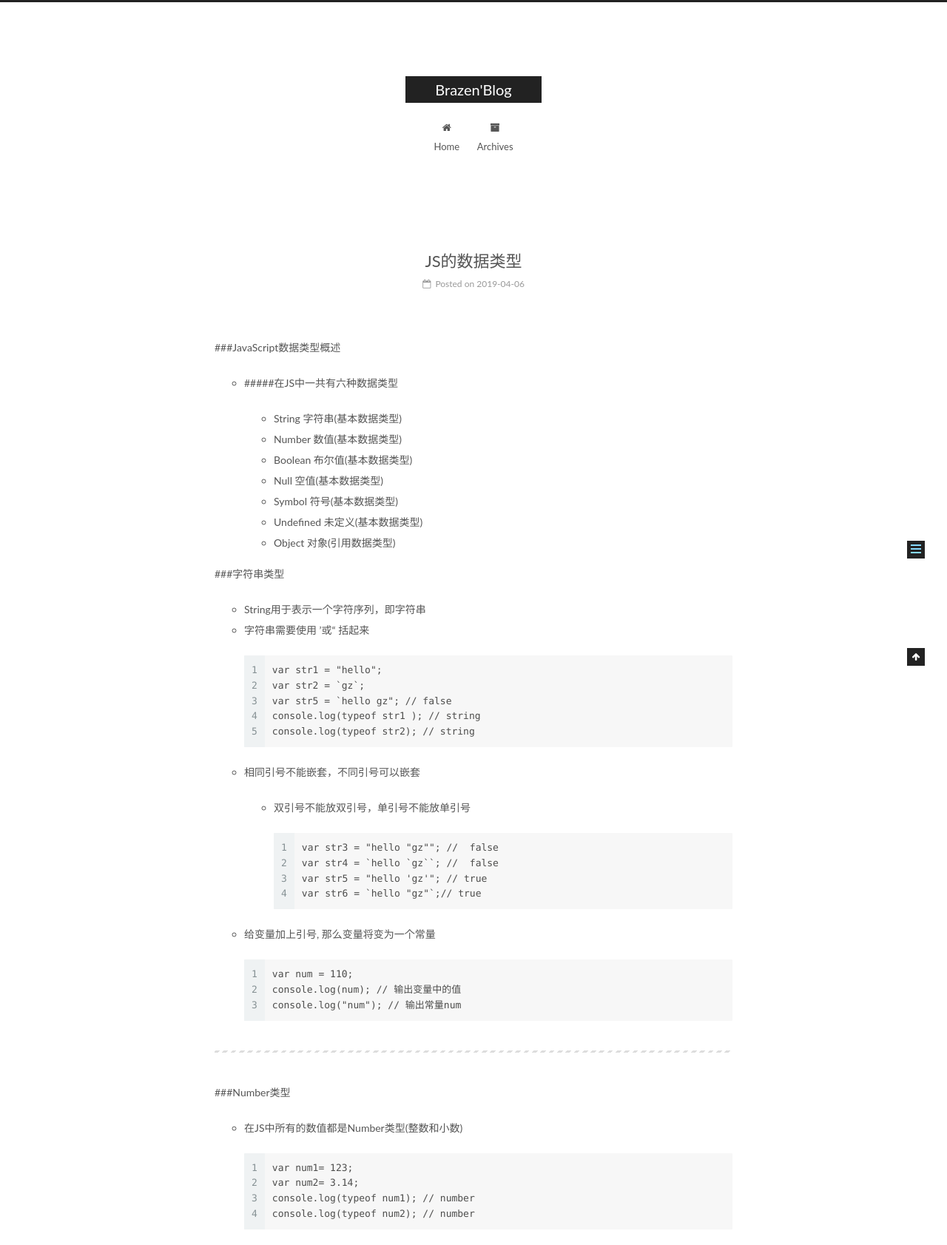
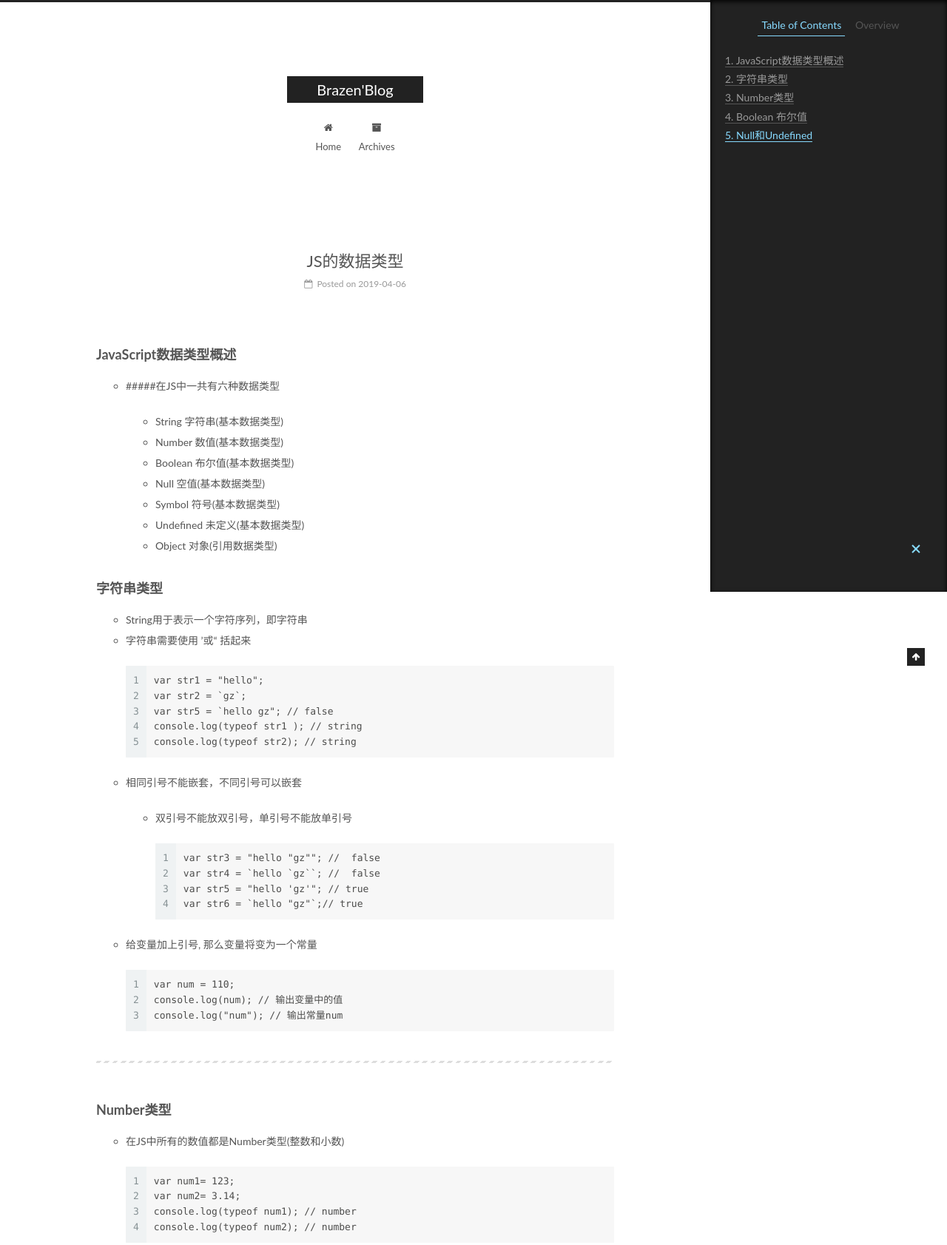
Before and after one commit to wxx961023/wxx961023.github.io, a plain HTML site: page 2019/04/06/JS的数据类型/index.html in a window 1280 px wide. Shown: the top 1683 px of the page at 74% size. Drawn offline with Linux system fonts and the light colour scheme.

Commit message:
Site updated: 2019-04-12 16:57:02

```diff
--- a/2019/04/06/JS的数据类型/index.html
+++ b/2019/04/06/JS的数据类型/index.html
@@ -79,17 +79,17 @@
 
 
 
-<meta name="description" content="###JavaScript数据类型概述  #####在JS中一共有六种数据类型  String 字符串(基本数据类型) Number 数值(基本数据类型) Boolean 布尔值(基本数据类型) Null 空值(基本数据类型) Symbol 符号(基本数据类型) Undefined 未定义(基本数据类型) Object 对象(引用数据类型)    ###字符串类型  String用于表示一个字符序">
+<meta name="description" content="JavaScript数据类型概述 #####在JS中一共有六种数据类型  String 字符串(基本数据类型) Number 数值(基本数据类型) Boolean 布尔值(基本数据类型) Null 空值(基本数据类型) Symbol 符号(基本数据类型) Undefined 未定义(基本数据类型) Object 对象(引用数据类型)    字符串类型 String用于表示一个字符序列，即字符串 字">
 <meta property="og:type" content="article">
 <meta property="og:title" content="JS的数据类型">
 <meta property="og:url" content="http://yoursite.com/2019/04/06/JS的数据类型/index.html">
 <meta property="og:site_name" content="Brazen&#39;Blog">
-<meta property="og:description" content="###JavaScript数据类型概述  #####在JS中一共有六种数据类型  String 字符串(基本数据类型) Number 数值(基本数据类型) Boolean 布尔值(基本数据类型) Null 空值(基本数据类型) Symbol 符号(基本数据类型) Undefined 未定义(基本数据类型) Object 对象(引用数据类型)    ###字符串类型  String用于表示一个字符序">
+<meta property="og:description" content="JavaScript数据类型概述 #####在JS中一共有六种数据类型  String 字符串(基本数据类型) Number 数值(基本数据类型) Boolean 布尔值(基本数据类型) Null 空值(基本数据类型) Symbol 符号(基本数据类型) Undefined 未定义(基本数据类型) Object 对象(引用数据类型)    字符串类型 String用于表示一个字符序列，即字符串 字">
 <meta property="og:locale" content="default">
-<meta property="og:updated_time" content="2019-04-12T05:40:57.939Z">
+<meta property="og:updated_time" content="2019-04-12T08:55:05.662Z">
 <meta name="twitter:card" content="summary">
 <meta name="twitter:title" content="JS的数据类型">
-<meta name="twitter:description" content="###JavaScript数据类型概述  #####在JS中一共有六种数据类型  String 字符串(基本数据类型) Number 数值(基本数据类型) Boolean 布尔值(基本数据类型) Null 空值(基本数据类型) Symbol 符号(基本数据类型) Undefined 未定义(基本数据类型) Object 对象(引用数据类型)    ###字符串类型  String用于表示一个字符序">
+<meta name="twitter:description" content="JavaScript数据类型概述 #####在JS中一共有六种数据类型  String 字符串(基本数据类型) Number 数值(基本数据类型) Boolean 布尔值(基本数据类型) Null 空值(基本数据类型) Symbol 符号(基本数据类型) Undefined 未定义(基本数据类型) Object 对象(引用数据类型)    字符串类型 String用于表示一个字符序列，即字符串 字">
 
 
 
@@ -299,8 +299,7 @@
 
 
 
-        <p>###JavaScript数据类型概述</p>
-<ul>
+        <h3 id="JavaScript数据类型概述"><a href="#JavaScript数据类型概述" class="headerlink" title="JavaScript数据类型概述"></a>JavaScript数据类型概述</h3><ul>
 <li><p>#####在JS中一共有六种数据类型</p>
 <ul>
 <li>String 字符串(基本数据类型)</li>
@@ -313,8 +312,7 @@
 </ul>
 </li>
 </ul>
-<p>###字符串类型</p>
-<ul>
+<h3 id="字符串类型"><a href="#字符串类型" class="headerlink" title="字符串类型"></a>字符串类型</h3><ul>
 <li>String用于表示一个字符序列，即字符串</li>
 <li><p>字符串需要使用 ’或“ 括起来</p>
 <figure class="highlight plain"><table><tr><td class="gutter"><pre><span class="line">1</span><br><span class="line">2</span><br><span class="line">3</span><br><span class="line">4</span><br><span class="line">5</span><br></pre></td><td class="code"><pre><span class="line">var str1 = &quot;hello&quot;;</span><br><span class="line">var str2 = `gz`;</span><br><span class="line">var str5 = `hello gz&quot;; // false</span><br><span class="line">console.log(typeof str1 ); // string</span><br><span class="line">console.log(typeof str2); // string</span><br></pre></td></tr></table></figure>
@@ -330,8 +328,7 @@
 </li>
 </ul>
 <hr>
-<p>###Number类型</p>
-<ul>
+<h3 id="Number类型"><a href="#Number类型" class="headerlink" title="Number类型"></a>Number类型</h3><ul>
 <li><p>在JS中所有的数值都是Number类型(整数和小数)</p>
 <figure class="highlight plain"><table><tr><td class="gutter"><pre><span class="line">1</span><br><span class="line">2</span><br><span class="line">3</span><br><span class="line">4</span><br></pre></td><td class="code"><pre><span class="line">var num1= 123;</span><br><span class="line">var num2= 3.14;</span><br><span class="line">console.log(typeof num1); // number</span><br><span class="line">console.log(typeof num2); // number</span><br></pre></td></tr></table></figure>
 </li>
@@ -363,8 +360,7 @@
 </li>
 </ul>
 <hr>
-<p>###Boolean 布尔值</p>
-<ul>
+<h3 id="Boolean-布尔值"><a href="#Boolean-布尔值" class="headerlink" title="Boolean 布尔值"></a>Boolean 布尔值</h3><ul>
 <li>布尔型也被称为逻辑值类型或者真假值类型</li>
 <li><p>布尔型只能够取真（true）和假（false）两种数值</p>
 <figure class="highlight plain"><table><tr><td class="gutter"><pre><span class="line">1</span><br><span class="line">2</span><br><span class="line">3</span><br><span class="line">4</span><br></pre></td><td class="code"><pre><span class="line">var bool1 = true;</span><br><span class="line">var bool2 = false;</span><br><span class="line">console.log(typeof bool1); // boolean</span><br><span class="line">console.log(typeof bool2); // boolean</span><br></pre></td></tr></table></figure>
@@ -379,8 +375,7 @@
 </li>
 </ul>
 <hr>
-<p>###Null和Undefined</p>
-<ul>
+<h3 id="Null和Undefined"><a href="#Null和Undefined" class="headerlink" title="Null和Undefined"></a>Null和Undefined</h3><ul>
 <li><p>Undefined这是一种比较特殊的类型，表示变量未赋值，这种类型只有一种值就是undefined</p>
 <figure class="highlight plain"><table><tr><td class="gutter"><pre><span class="line">1</span><br><span class="line">2</span><br></pre></td><td class="code"><pre><span class="line">var num;</span><br><span class="line">console.log(num);  //结果是undefined</span><br></pre></td></tr></table></figure>
 </li>
@@ -477,8 +472,17 @@
 
 
 
+        <ul class="sidebar-nav motion-element">
+          <li class="sidebar-nav-toc sidebar-nav-active" data-target="post-toc-wrap">
+            Table of Contents
+          </li>
+          <li class="sidebar-nav-overview" data-target="site-overview-wrap">
+            Overview
+          </li>
+        </ul>
 
-      <section class="site-overview-wrap sidebar-panel sidebar-panel-active">
+
+      <section class="site-overview-wrap sidebar-panel">
         <div class="site-overview">
           <div class="site-author motion-element" itemprop="author" itemscope itemtype="http://schema.org/Person">
 
@@ -520,6 +524,22 @@
         </div>
       </section>
 
+
+      <!--noindex-->
+        <section class="post-toc-wrap motion-element sidebar-panel sidebar-panel-active">
+          <div class="post-toc">
+
+
+
+
+
+
+              <div class="post-toc-content"><ol class="nav"><li class="nav-item nav-level-3"><a class="nav-link" href="#JavaScript数据类型概述"><span class="nav-number">1.</span> <span class="nav-text">JavaScript数据类型概述</span></a></li><li class="nav-item nav-level-3"><a class="nav-link" href="#字符串类型"><span class="nav-number">2.</span> <span class="nav-text">字符串类型</span></a></li><li class="nav-item nav-level-3"><a class="nav-link" href="#Number类型"><span class="nav-number">3.</span> <span class="nav-text">Number类型</span></a></li><li class="nav-item nav-level-3"><a class="nav-link" href="#Boolean-布尔值"><span class="nav-number">4.</span> <span class="nav-text">Boolean 布尔值</span></a></li><li class="nav-item nav-level-3"><a class="nav-link" href="#Null和Undefined"><span class="nav-number">5.</span> <span class="nav-text">Null和Undefined</span></a></li></ol></div>
+
+
+          </div>
+        </section>
+      <!--/noindex-->
 
 
 
--- a/css/main.css
+++ b/css/main.css
@@ -1822,7 +1822,7 @@ pre .javascript .function {
   width: 4px;
   height: 4px;
   border-radius: 50%;
-  background: #ff338b;
+  background: #8f4fb4;
 }
 .links-of-blogroll {
   font-size: 13px;
```
Also changed, not shown: index.html (+5 -10 lines).
